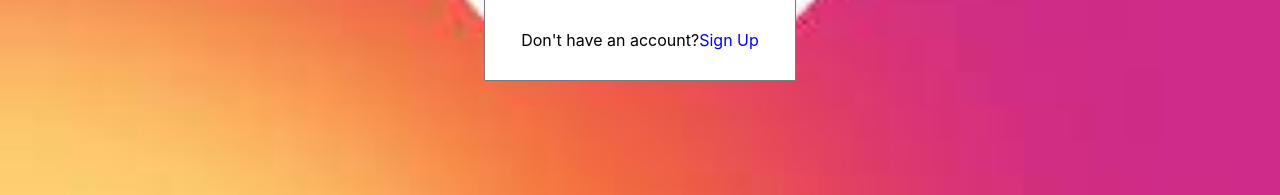
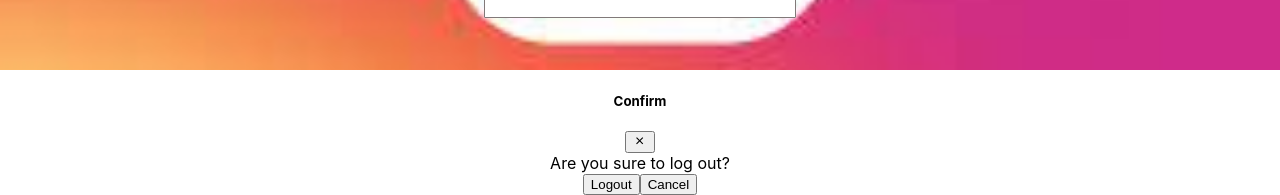
Before and after one commit to MayowaFunmi/MERN-instagram-clone, a React (Create React App) app in the folder frontend/: page /signin in a window 1280 px wide. Shown: the part 605-800 px from the top of the page. Built offline with nearby package versions, Linux system fonts and the light colour scheme.

Commit message:
working on logout feature

```diff
--- a/frontend/package.json
+++ b/frontend/package.json
@@ -8,6 +8,7 @@
     "@testing-library/user-event": "^13.5.0",
     "react": "^18.2.0",
     "react-dom": "^18.2.0",
+    "react-icons": "^4.7.1",
     "react-router-dom": "^6.8.1",
     "react-scripts": "5.0.1",
     "react-toastify": "^9.1.1",
--- a/frontend/src/App.jsx
+++ b/frontend/src/App.jsx
@@ -1,6 +1,6 @@
 import './App.css';
 import { BrowserRouter as Router, Routes, Route } from 'react-router-dom';
-import React, { createContext, useState } from 'react';
+import React, { useState } from 'react';
 import Navbar from './components/Navbar';
 import Home from './components/Home';
 import SignUp from './components/SignUp';
@@ -10,6 +10,7 @@ import { ToastContainer } from 'react-toastify';
 import 'react-toastify/dist/ReactToastify.css';
 import CreatePost from './components/CreatePost';
 import { LoginContext } from './context/LoginContext';
+import Modal from './components/Modal';
 
 function App() {
   const [userLogin, setUserLogin] = useState(false);
@@ -26,6 +27,7 @@ function App() {
             <Route path="/createPost" element={<CreatePost />} />
           </Routes>
           <ToastContainer theme="dark" />
+          <Modal></Modal>
         </LoginContext.Provider>
       </div>
     </Router>
--- a/frontend/src/components/Home.jsx
+++ b/frontend/src/components/Home.jsx
@@ -1,6 +1,5 @@
 import React, { useEffect, useState } from 'react';
 import user1 from '../images/user1.jpg';
-import user2 from '../images/user2.jpg';
 import './Home.css';
 import { useNavigate } from 'react-router-dom';
 
--- /dev/null
+++ b/frontend/src/components/Modal.jsx
@@ -0,0 +1,27 @@
+import React from 'react';
+import { RiCloseLine } from 'react-icons/ri';
+import './Modal.css';
+
+function Modal() {
+  return (
+    <div className="modal">
+      {/* modal header */}
+      <div className="modalHeader">
+        <h5 className="heading">Confirm</h5>
+      </div>
+      <button className="closeBtn">
+        <RiCloseLine></RiCloseLine>
+      </button>
+      {/* modal content */}
+      <div className="modalContent">Are you sure to log out?</div>
+      <div className="modalActions">
+        <div className="actionsContainer">
+          <button className="logOutBtn">Logout</button>
+          <button className="cancelBtn">Cancel</button>
+        </div>
+      </div>
+    </div>
+  );
+}
+
+export default Modal;
--- a/frontend/src/components/Navbar.jsx
+++ b/frontend/src/components/Navbar.jsx
@@ -1,9 +1,15 @@
 import React from 'react';
-import { Link } from 'react-router-dom';
+import { Link, useNavigate } from 'react-router-dom';
 import logo from '../images/insta-logo.jpeg';
 import './Navbar.css';
 
 const Navbar = ({ login }) => {
+  const navigate = useNavigate();
+  const handleLogout = () => {
+    localStorage.removeItem('jwt');
+    navigate('/signin');
+  };
+
   const loginStatus = () => {
     const token = localStorage.getItem('jwt');
     if (login || token) {
@@ -16,7 +22,13 @@ const Navbar = ({ login }) => {
             <li>Create Post</li>
           </Link>
           <Link to="/">
-            <li>Logout</li>
+            <li
+              onClick={() => {
+                handleLogout();
+              }}
+            >
+              Logout
+            </li>
           </Link>
         </>,
       ];
```
Also changed, not shown: frontend/src/components/Modal.css (added), 1 other file (tests, documents, lock files or other folders).
